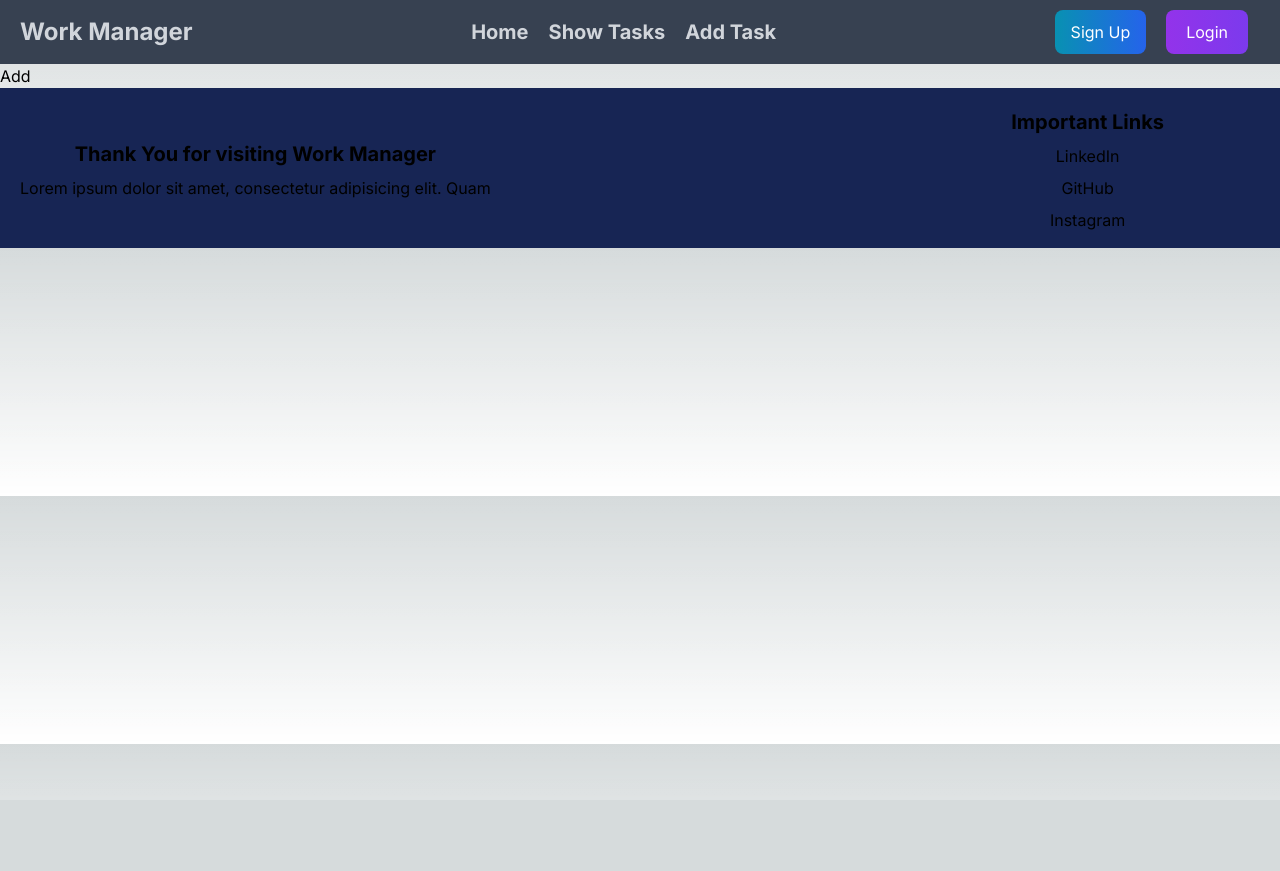
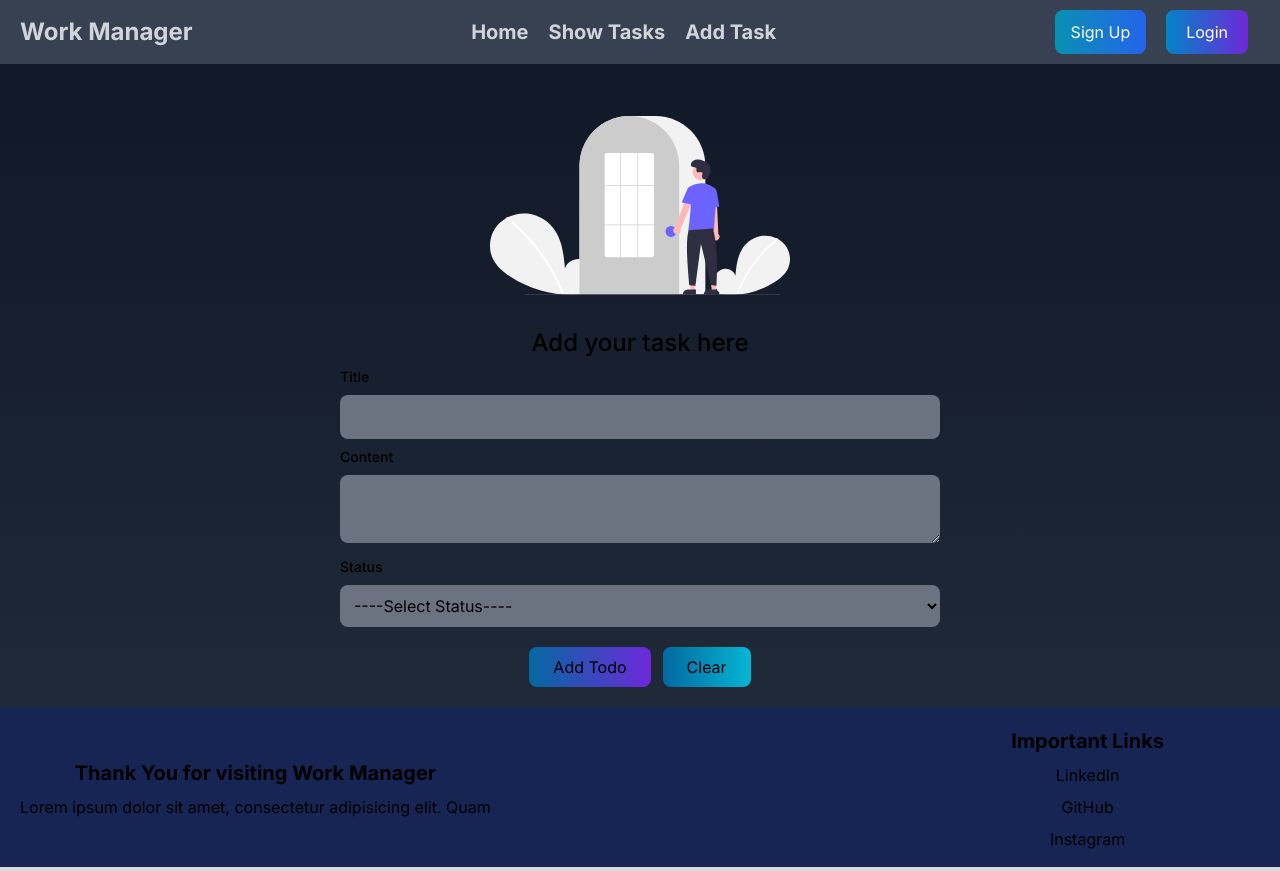
Before and after one commit to Abhisheklodha01/NextJS, a Next.js app in the folder work-manager/: page /addtask in a window 1280 px wide. Before the commit the page ends 800 px from the top, so only its background shows below. Built offline with nearby package versions, Linux system fonts and the light colour scheme.

Commit message:
creating a addtask route

```diff
--- a/work-manager/src/app/addtask/page.jsx
+++ b/work-manager/src/app/addtask/page.jsx
@@ -1,16 +1,77 @@
-import React from 'react'
-
+import Image from "next/image";
+import loginSvg from "../../assets/login.svg";
 
 export const metadata = {
-    title: "AddTask : Work Manager"
-  }
+  title: "AddTask : Work Manager",
+};
 
 function AddTask() {
   return (
-    <div>
-        <h1>Add</h1>
+    <div className="grid grid-cols-12 bg-gradient-to-b from-gray-900 to-gray-800">
+      <div className="p-5 col-span-6 col-start-4 ">
+        <div className="my-8 flex justify-center items-center">
+          <Image
+            src={loginSvg}
+            style={{
+              width: "50%",
+            }}
+          />
+        </div>
+        <h1 className="text-2xl text-center font-medium">Add your task here</h1>
+
+        <form action="#">
+          <div>
+            <label
+              htmlFor="task_title"
+              className="block text-sm font-medium mb-2 mt-2"
+            >
+              Title
+            </label>
+            <input
+              type="text"
+              id="task_title"
+              className="rounded-lg w-full p-2.5 focus:outline-none bg-gray-500"
+            />
+            <label
+              htmlFor="task_title"
+              className="block text-sm font-medium mb-2 mt-2"
+            >
+              Content
+            </label>
+            <textarea
+              type="text"
+              id="task_content"
+              className="rounded-lg w-full p-2.5 focus:outline-none bg-gray-500"
+            />
+            <label
+              htmlFor="task_status"
+              className="block text-sm font-medium mb-2 mt-2"
+            >
+              Status
+            </label>
+            <select
+              id="task_status"
+              className="rounded-lg w-full p-2.5 focus:outline-none bg-gray-500"
+            >
+              <option value="" selected disabled>
+                ----Select Status----
+              </option>
+              <option value="Pending">Pending</option>
+              <option value="Completed">Completed</option>
+            </select>
+          </div>
+          <div className="flex justify-center items-center mt-5">
+            <button className="py-2 px-6 border-1 rounded-lg bg-gradient-to-r from-sky-700 to-violet-700">
+              Add Todo
+            </button>
+            <button className=" ml-3 py-2 px-6 border-1 rounded-lg bg-gradient-to-r from-sky-700 to-cyan-500">
+              Clear
+            </button>
+          </div>
+        </form>
+      </div>
     </div>
-  )
+  );
 }
 
-export default AddTask
+export default AddTask;
--- a/work-manager/src/components/Header.jsx
+++ b/work-manager/src/components/Header.jsx
@@ -41,7 +41,7 @@ function Header() {
           <li>
             <Link
             className="py-3 px-5 border-1  rounded-lg mr-5
-            bg-gradient-to-r from-purple-600 to-violet-600
+            bg-gradient-to-r from-sky-600 to-violet-700
             "
             href="/login">Login</Link>
           </li>
```
Also changed, not shown: work-manager/src/assets/login.svg (added).
